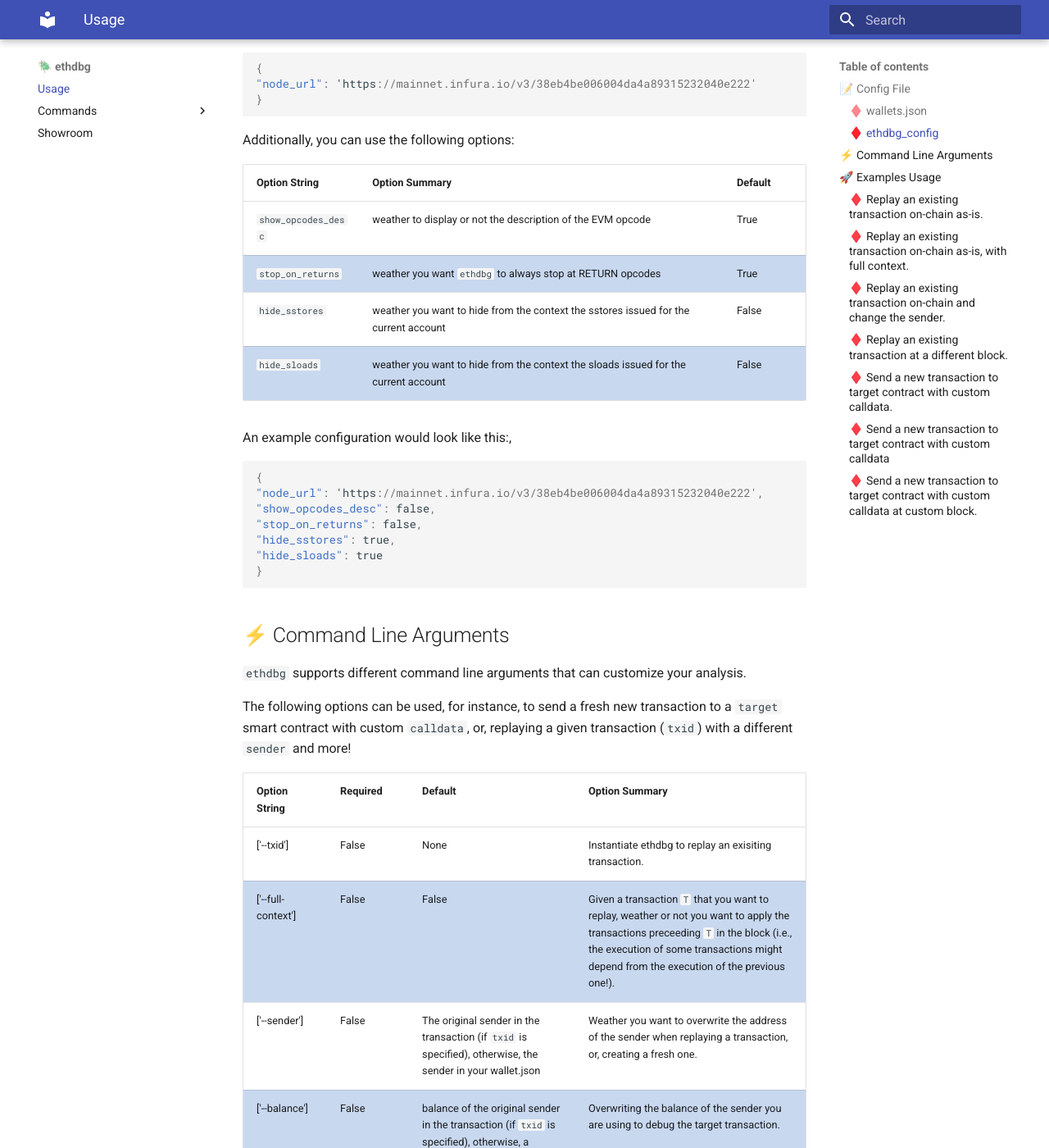
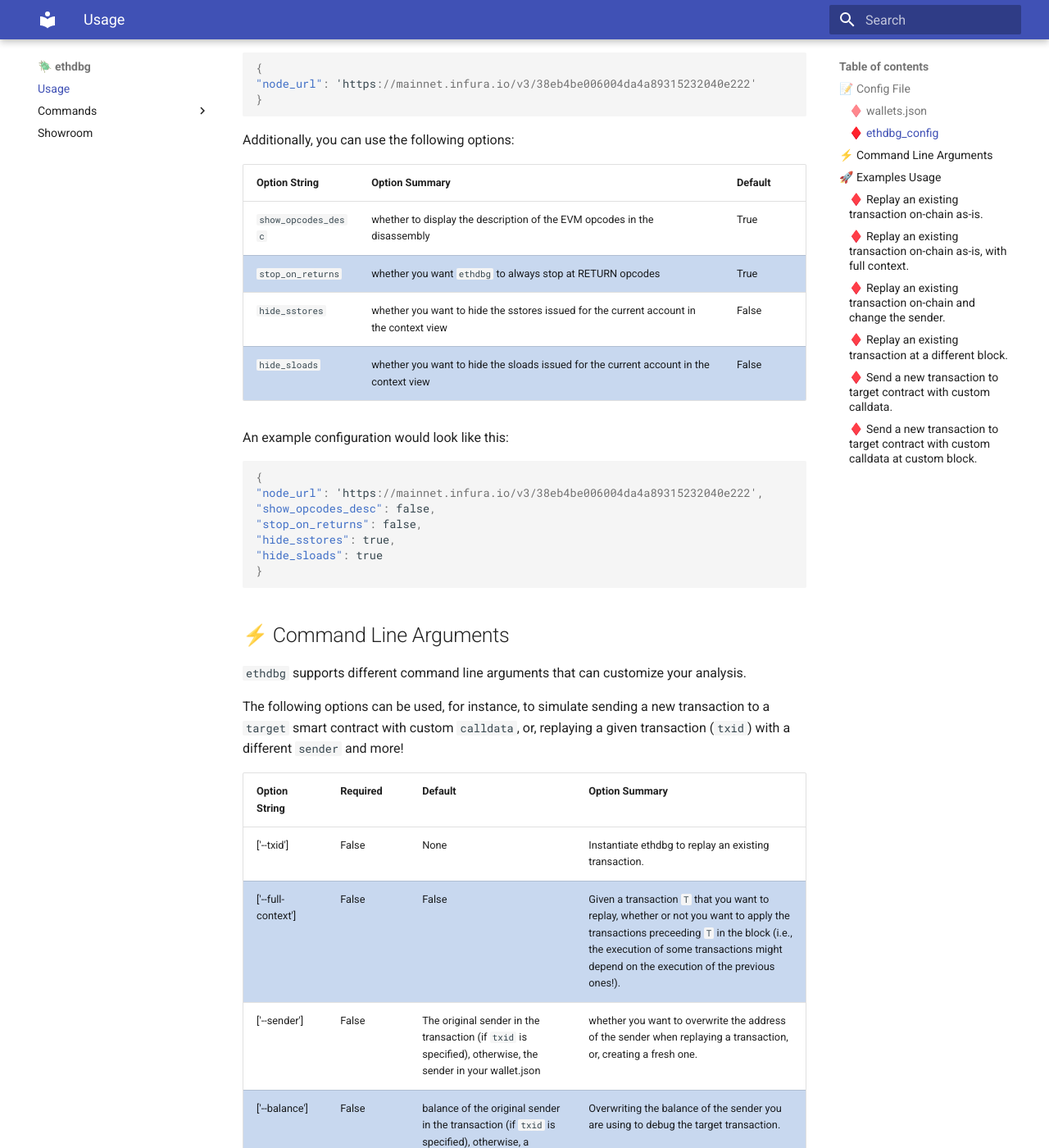
Before and after one commit to ethpwn/ethpwn, an MkDocs documentation site: the page built from docs/docs/ethdbg/usage.md, in a window 1280 px wide and 1400 px high, scrolled down 1309 px. Shown: the whole window at 82% size. Built offline with MkDocs 1.6.1 and Material for MkDocs 9.7.7, drawn with Linux system fonts in a browser that asks for light colours; some of the changed text lies outside the part shown.

Commit message:
fixed docs

````diff
--- a/docs/docs/ethdbg/usage.md
+++ b/docs/docs/ethdbg/usage.md
@@ -42,14 +42,14 @@
 ]
 ```
 
-You can select the wallet you want to use by using the `--wallet` command line option and the "name" of the wallet, e.g.:
+You can select the wallet you want to use by using the `--wallet` command line option and the "name" of the wallet. e.g.:
 
 ```bash
 ethdbg --target 0xeC55Bf7E10b6594874554BAd1B461214Cab413d4 --calldata cbd8c06a00000000000000 --node-url https://mainnet.infura.io/v3/38eb4be006004da4a89315232040e222 --block 11469711 --wallet my-sepolia-wallet
 ```
 
 #### ♦️ ethdbg_config
-This file is located at `~/.config/ethtools` and configure the behavior of `ethdbg` while debugging.
+This file is located at `~/.config/ethtools` and configures the behavior of `ethdbg` while debugging.
 The most basic configuration is the following:
 
 ```json
@@ -62,12 +62,12 @@
 
 | Option String | Option Summary | Default |
 |-------------------|----------|----------|
-|`show_opcodes_desc` | weather to display or not the description of the EVM opcode | True |
-|`stop_on_returns` | weather you want `ethdbg` to always stop at RETURN opcodes | True |
-|`hide_sstores` | weather you want to hide from the context the sstores issued for the current account | False |
-|`hide_sloads` | weather you want to hide from the context the sloads issued for the current account | False |
+|`show_opcodes_desc` | whether to display the description of the EVM opcodes in the disassembly | True |
+|`stop_on_returns` | whether you want `ethdbg` to always stop at RETURN opcodes | True |
+|`hide_sstores` | whether you want to hide the sstores issued for the current account in the context view | False |
+|`hide_sloads` | whether you want to hide the sloads issued for the current account in the context view| False |
 
-An example configuration would look like this:,
+An example configuration would look like this:
 ```json
 {
 "node_url": 'https://mainnet.infura.io/v3/38eb4be006004da4a89315232040e222',
@@ -82,7 +82,7 @@
 
 `ethdbg` supports different command line arguments that can customize your analysis.
 
-The following options can be used, for instance, to send a fresh new transaction to a `target` smart contract with custom `calldata`, or, replaying a given transaction (`txid`) with a different `sender` and more!
+The following options can be used, for instance, to simulate sending a new transaction to a `target` smart contract with custom `calldata`, or, replaying a given transaction (`txid`) with a different `sender` and more!
 
 <style>
 tr:nth-child(even) {
@@ -92,13 +92,13 @@
 
 | Option String | Required | Default| Option Summary |
 |---------------|----------|--------|----------------|
-| ['--txid'] | False | None | Instantiate ethdbg to replay an exisiting transaction. |
-| ['--full-context'] | False | False | Given a transaction `T` that you want to replay, weather or not you want to apply the  transactions preceeding `T` in the block (i.e., the execution of some transactions might depend from the execution of the previous one!). |
-| ['--sender'] | False | The original sender in the transaction (if `txid` is specified), otherwise, the sender in your wallet.json | Weather you want to overwrite the address of the sender when replaying a transaction, or, creating a fresh one. |
+| ['--txid'] | False | None | Instantiate ethdbg to replay an existing transaction. |
+| ['--full-context'] | False | False | Given a transaction `T` that you want to replay, whether or not you want to apply the transactions preceeding `T` in the block (i.e., the execution of some transactions might depend on the execution of the previous ones!). |
+| ['--sender'] | False | The original sender in the transaction (if `txid` is specified), otherwise, the sender in your wallet.json | whether you want to overwrite the address of the sender when replaying a transaction, or, creating a fresh one. |
 | ['--balance'] | False | balance of the original sender in the transaction (if `txid` is specified), otherwise, a placeholder value of 100000000 ETH. | Overwriting the balance of the sender you are using to debug the target transaction. |
 | ['--node-url'] | False | value in the ethdbg_config file, or, `127.0.0.1:8546`. | URL of the RPC node you want to use. |
 | ['--target'] | False | The original contract address (if `txid` is specified) | Target smart contract address when trying to send a new transaction. |
-| ['--block'] | False | The original block (if `txid` is specified), otherwise the `latest` block. | Block at which you want to shoot a new transaction (i.e., the transaction will be shooted at the beginning of the block). |
+| ['--block'] | False | The original block (if `txid` is specified), otherwise the `latest` block. | Block at which you want to simulate the new transaction (i.e., the transaction will be simulated at the beginning of the block). |
 | ['--calldata'] | False | The original calldata of the transaction (if `txid` is specified)  | Calldata you want to use for a new transaction |
 | ['--wallet'] | False | If no name is specified, `ethdbg` automatically generates an account for you | Name of the account you want to use as specified in the configuration file |
 
@@ -143,11 +143,6 @@
 ethdbg --target 0xeC55Bf7E10b6594874554BAd1B461214Cab413d4 --calldata cbd8c06a00000000000000 --node-url https://mainnet.infura.io/v3/38eb4be006004da4a89315232040e222
 ```
 
-#### ♦️ Send a new transaction to target contract with custom calldata
-```bash
-ethdbg --target 0xeC55Bf7E10b6594874554BAd1B461214Cab413d4 --calldata cbd8c06a00000000000000 --node-url https://mainnet.infura.io/v3/38eb4be006004da4a89315232040e222
-```
-
 #### ♦️ Send a new transaction to target contract with custom calldata at custom block.
 ```bash
 ethdbg --target 0xeC55Bf7E10b6594874554BAd1B461214Cab413d4 --calldata cbd8c06a00000000000000 --node-url https://mainnet.infura.io/v3/38eb4be006004da4a89315232040e222 --block 11469711
````
Also changed, not shown: other parts of docs/docs/ethdbg/usage.md (+5 -5 lines), docs/docs/chains.md (+1 -1 lines), docs/docs/ethdbg/commands/tbreak.md (+1 -1 lines), docs/docs/ethdbg/commands/weitoeth.md (+1 -1 lines), docs/docs/faq.md (+8 -4 lines), docs/docs/index.md (+13 -13 lines), docs/site/ethdbg/usage/index.html, docs/site/search/search_index.json.
